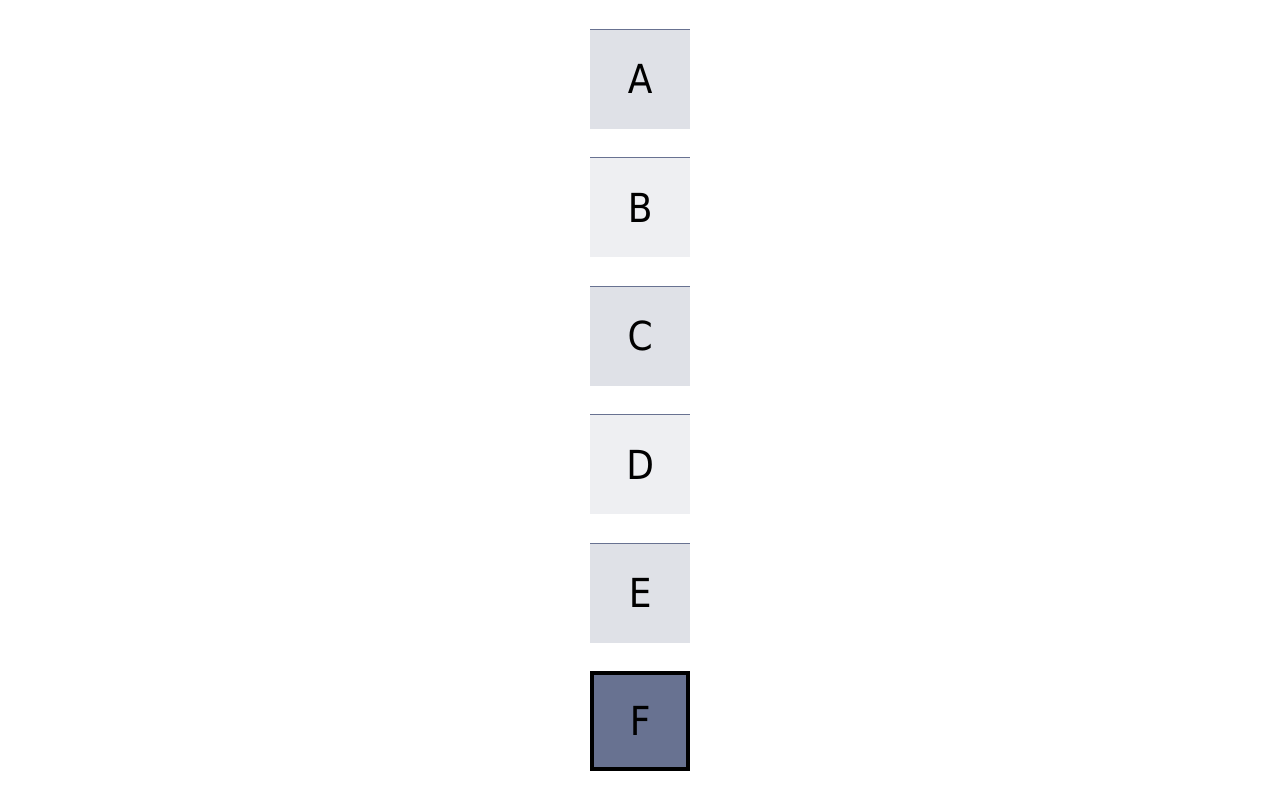
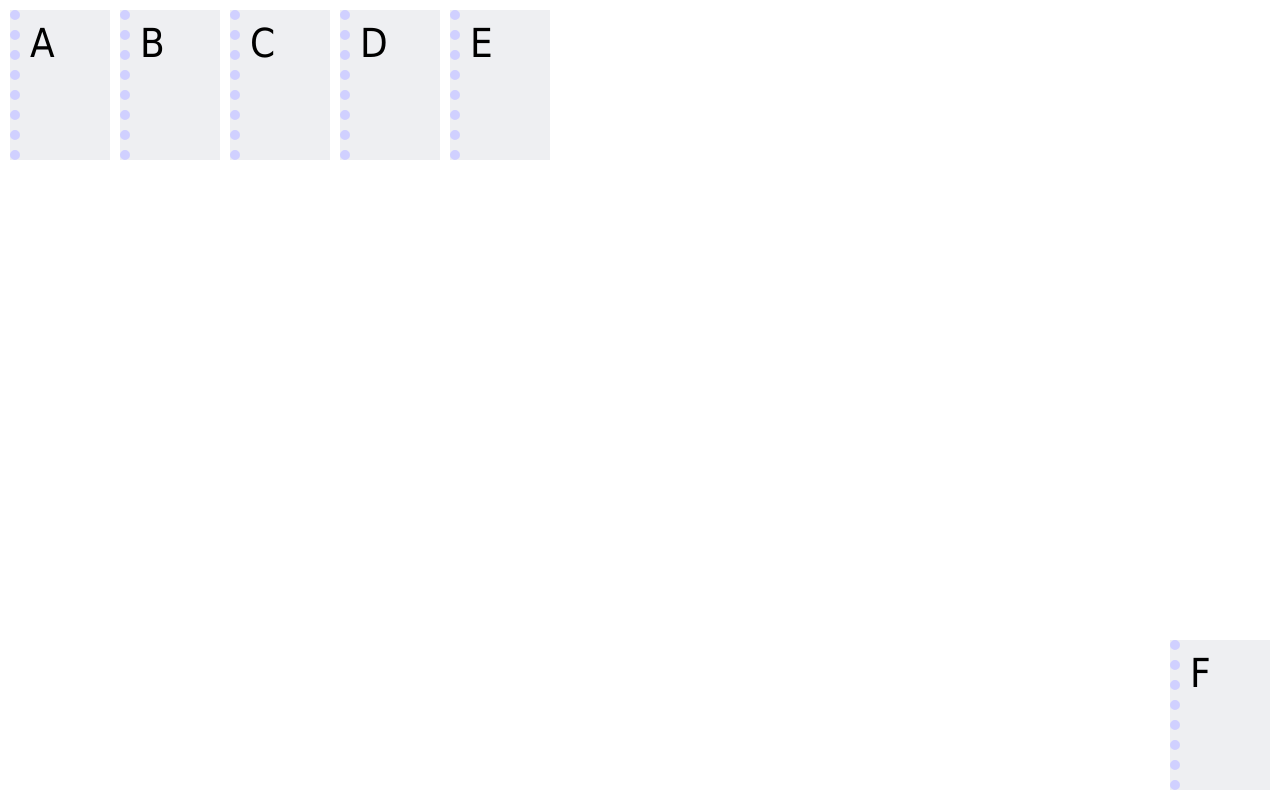
Before and after one commit to Grow70/CS142, a plain HTML site: page project1/index.html in a window 1280 px wide. Drawn offline with Linux system fonts and the light colour scheme.

Commit message:
Add project1 styleB

```diff
--- a/project1/index.html
+++ b/project1/index.html
@@ -4,7 +4,7 @@
     <meta charset="UTF-8">
     <meta name="viewport" content="width=device-width, initial-scale=1.0">
     <title>CS142 Project 1</title>
-    <link rel="stylesheet" href="styleA.css">
+    <link rel="stylesheet" href="styleB.css">
 </head>
 <body>
     <div id="container">
--- /dev/null
+++ b/project1/styleB.css
@@ -0,0 +1,46 @@
+/* CS142 project1 styleB */
+
+html, body {
+    margin: 0;
+    padding: 0;
+    height: 100%;
+    white-space: nowrap;
+}
+
+#container {
+    display: flex;
+    justify-content: flex-start;
+    align-items: flex-start;
+
+    gap: 10px;
+    padding: 10px;
+}
+
+.box {
+    box-sizing: border-box;
+    width: 100px;
+    height: 150px;
+
+    /* 禁止放大和缩小 */
+    flex-shrink: 0;
+    flex-grow: 0;
+
+    background-color: #eeeff2;
+    border-left: 10px dotted #d0d0ff;
+
+    font-family: Tahoma;
+    font-size: 40px;
+    padding: 10px;
+}
+
+.box:hover {
+    cursor: pointer;
+    background-color: yellow;
+    color: goldenrod;
+}
+
+.box:last-child {
+    position: fixed;
+    bottom: 10px;
+    right: 10px;
+}
```
